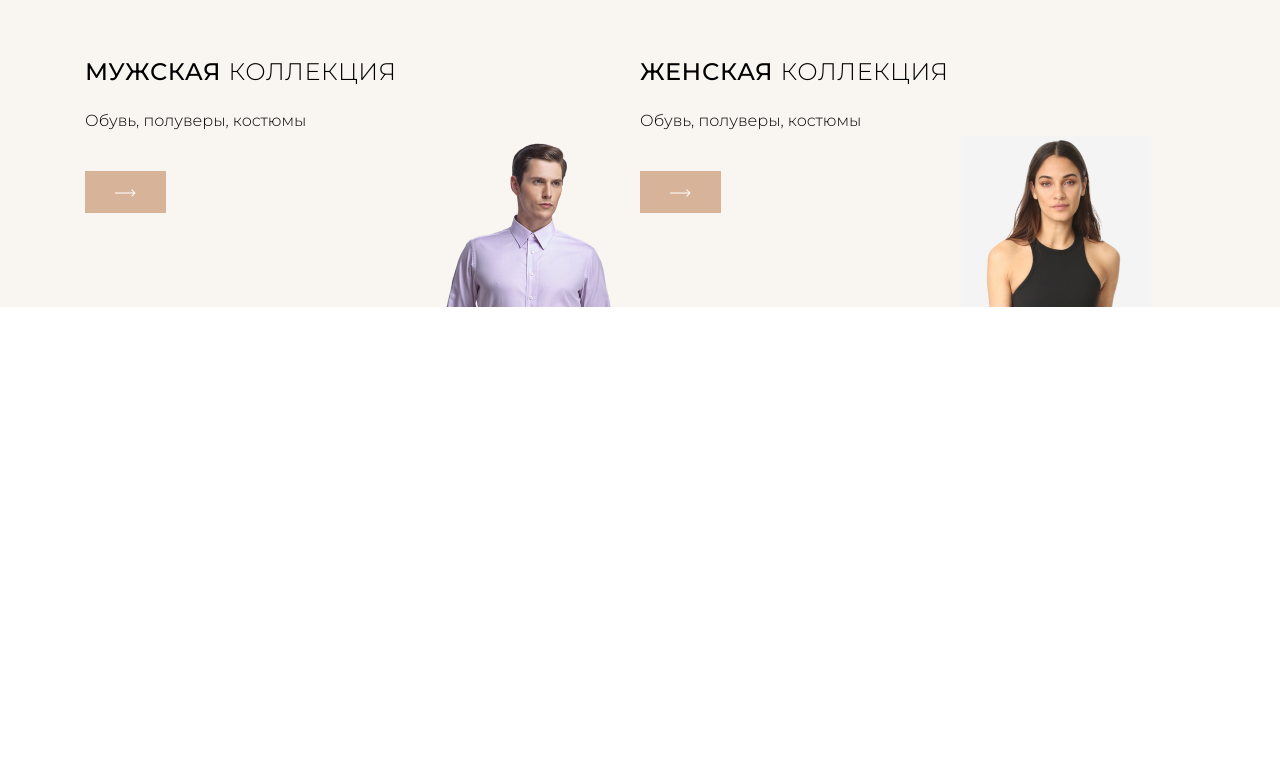
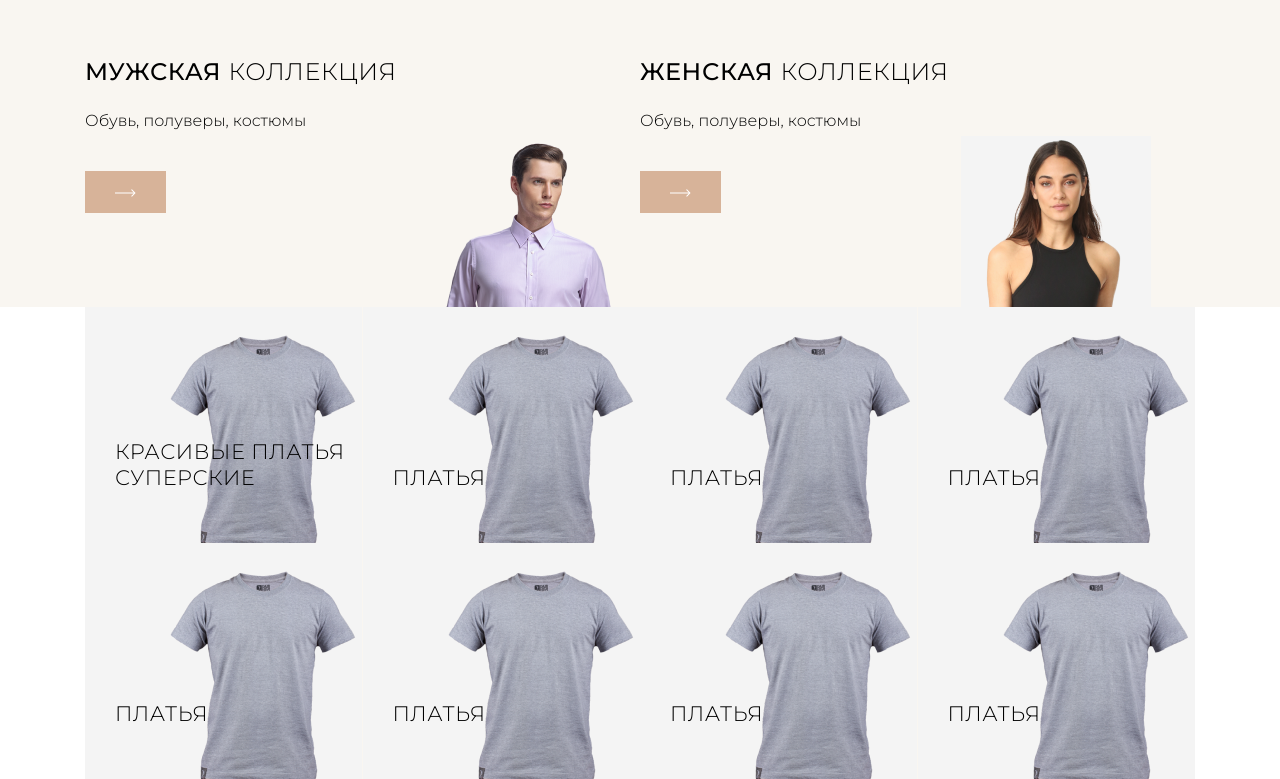
Before and after one commit to zhanybekovich/the-loop, a plain HTML site: page index.html in a window 1280 px wide. Shown: the part 1131-1910 px from the top of the page. Before the commit the page ends 1438 px from the top, so only its background shows below. Drawn offline with nearby package versions, Linux system fonts and the light colour scheme.

Commit message:
Add catalog list

```diff
--- a/index.html
+++ b/index.html
@@ -173,6 +173,58 @@
         </div>
       </div>
     </div>
+    <div class="container">
+      <ul class="catalog__list">
+        <li class="catalog__item">
+          <h4 class="catalog__item-title">
+            <a class="catalog__item-link" href="#">Красивые платья суперские</a>
+          </h4>
+          <img class="catalog__item-img" src="images/catalog-item.png" alt="Catalog">
+        </li>
+        <li class="catalog__item">
+          <h4 class="catalog__item-title">
+            <a class="catalog__item-link" href="#">Платья</a>
+          </h4>
+          <img class="catalog__item-img" src="images/catalog-item.png" alt="Catalog">
+        </li>
+        <li class="catalog__item">
+          <h4 class="catalog__item-title">
+            <a class="catalog__item-link" href="#">Платья</a>
+          </h4>
+          <img class="catalog__item-img" src="images/catalog-item.png" alt="Catalog">
+        </li>
+        <li class="catalog__item">
+          <h4 class="catalog__item-title">
+            <a class="catalog__item-link" href="#">Платья</a>
+          </h4>
+          <img class="catalog__item-img" src="images/catalog-item.png" alt="Catalog">
+        </li>
+        <li class="catalog__item">
+          <h4 class="catalog__item-title">
+            <a class="catalog__item-link" href="#">Платья</a>
+          </h4>
+          <img class="catalog__item-img" src="images/catalog-item.png" alt="Catalog">
+        </li>
+        <li class="catalog__item">
+          <h4 class="catalog__item-title">
+            <a class="catalog__item-link" href="#">Платья</a>
+          </h4>
+          <img class="catalog__item-img" src="images/catalog-item.png" alt="Catalog">
+        </li>
+        <li class="catalog__item">
+          <h4 class="catalog__item-title">
+            <a class="catalog__item-link" href="#">Платья</a>
+          </h4>
+          <img class="catalog__item-img" src="images/catalog-item.png" alt="Catalog">
+        </li>
+        <li class="catalog__item">
+          <h4 class="catalog__item-title">
+            <a class="catalog__item-link" href="#">Платья</a>
+          </h4>
+          <img class="catalog__item-img" src="images/catalog-item.png" alt="Catalog">
+        </li>
+      </ul>
+    </div>
   </section>
 
   <script src="https://ajax.googleapis.com/ajax/libs/jquery/3.6.0/jquery.min.js"></script>
--- a/scss/blocks/_catalog.scss
+++ b/scss/blocks/_catalog.scss
@@ -51,4 +51,45 @@
   &__btn {
     padding: 11px 30px;
   }
+
+  &__list {
+    margin: 0;
+    padding: 0;
+    list-style: none;
+    display: grid;
+    grid-template-columns: repeat(4, 1fr);
+    background-color: $secondary-color;
+  }
+
+  &__item {
+    position: relative;
+    display: flex;
+    align-items: center;
+  }
+
+  &__item-title {
+    position: absolute;
+    bottom: 24px;
+    left: 30px;
+    font-weight: 300;
+    font-size: 21px;
+    line-height: 26px;
+    letter-spacing: 0.03em;
+    color: $dark;
+  }
+
+  &__item-title a{
+    color: currentColor;
+    color: $dark;
+    text-transform: uppercase;
+    text-decoration: none;
+  }
+
+  &__item-img {
+    max-width: 277px;
+  }
+
+
+
+
 }
```
Also changed, not shown: css/main.min.css, images/catalog-item.png (added).
